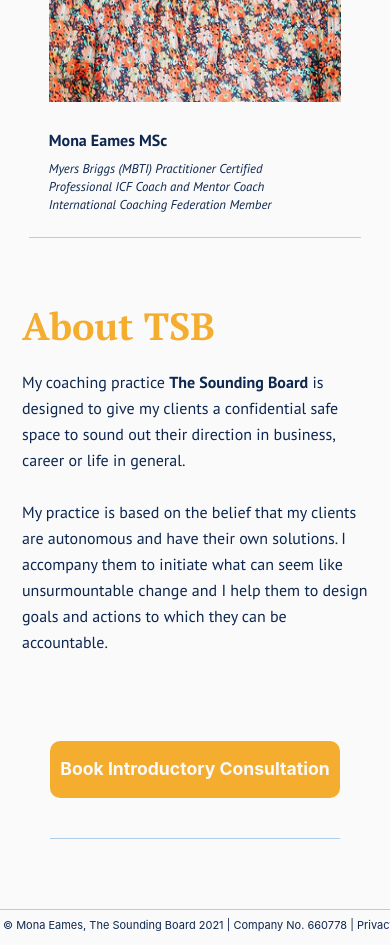
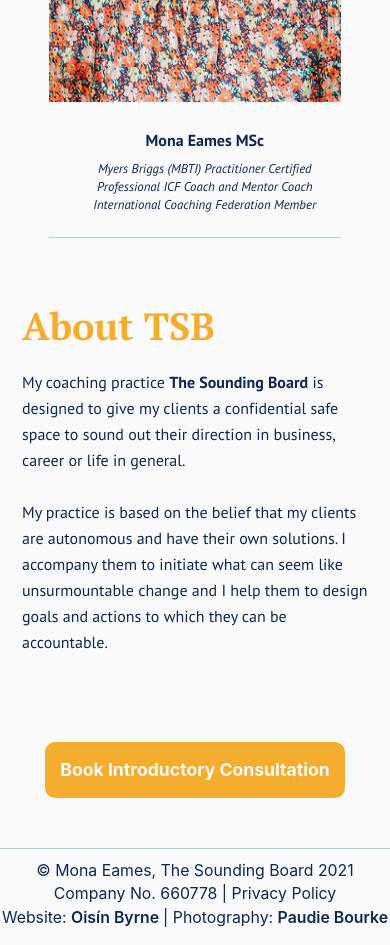
Before and after one commit to StudiousVanilla/tsb, a React (Create React App) app: page /about in a window 390 px wide. Shown: the part 1140-2085 px from the top of the page. Built offline with nearby package versions, Linux system fonts and the light colour scheme; no server answers.

Commit message:
xd fixes TODO: - xd commets about mob blogs and blog styling - mob home page img probelms - HR page

```diff
--- a/src/components/Footer.js
+++ b/src/components/Footer.js
@@ -2,7 +2,8 @@ import { Link } from "react-router-dom";
 
 const Footer = () => {
     return (
-        <footer className='footer'>
+        <div>
+            <footer className='footer no-mob'>
                     <p>&#169;
                         Mona Eames, The Sounding Board 2021
                         | Company No. 660778
@@ -13,6 +14,16 @@ const Footer = () => {
                         | Photography: Paudie Bourke
                     </p>
             </footer>
+            <footer className='footer mob-footer mob-only'>
+                <p>&#169; Mona Eames, The Sounding Board 2021</p>
+                <p>
+                    Company No. 660778 | <Link to="/privacy" className='link'> Privacy Policy </Link>
+                </p>
+                <p>
+                    Website: <a href="https://oisinbyrne.me" className='dev-credit link'> Oisín Byrne </a> | Photography: <a href="https://www.paudiebourkephotography.com/" className='dev-credit link'> Paudie Bourke </a>
+                </p>
+            </footer>
+        </div>
      );
 }
 
--- a/src/components/Home.js
+++ b/src/components/Home.js
@@ -33,7 +33,7 @@ const Home = () => {
                 </div>
                 <div className='quote'>
                     <p className='quote-text no-mob'>
-                        I help individuals and teams to develop themselves personally and professionally through the coaching process, enabling them to get clarity and take positive actions to move forward in their lives/careers/roles.
+                        I help individuals and teams to develop themselves through <b>bespoke coaching solutions</b> that provide sustainable personal and professional development, enabling them to take <b>positive action.</b>
                     </p>
                     <p className='quote-text no-mob'>
                         <br/>
--- a/src/components/MobIndCoaching.js
+++ b/src/components/MobIndCoaching.js
@@ -57,22 +57,6 @@ const MobIndCoaching = () => {
                         <Bookingbtn/>
                     </main>
                 </div>
-
-
-
-
-
-
-
-
-
-
-
-
-
-
-
-
                 <div className='content-container coaching-container'>
                     <main className='coaching-main'>
                         <h2 className='coaching-category-title  ex-title mob-title1'>
@@ -96,25 +80,6 @@ const MobIndCoaching = () => {
                         <Bookingbtn/>
                     </main>
                 </div>
-
-
-
-
-
-
-
-
-
-
-
-
-
-
-
-
-
-
-
                 <div className='content-container coaching-container'>
                     <main className='coaching-main'>
                         <h2 className='coaching-category-title  ex-title mob-title1'>
@@ -138,20 +103,10 @@ const MobIndCoaching = () => {
                         <Bookingbtn/>
                     </main>
                 </div>
-
-
-
-
-
-
-
-
-
-
                 <div className='content-container coaching-container'>
                     <main className='coaching-main'>
                         <h2 className='coaching-category-title  ex-title mob-title1'>
-                            Coach Mentoring
+                            Mentor Coaching
                         </h2>
                         <div className='coaching-info mob-par1'>
                             <p className='coaching-info-text'>Mentor Coaching involves being coached on your coaching skills in preparation for certification as a coach, rather than coaching on work goals, personal elements, life balance or other topics unrelated to the development of your coaching skills.</p>
@@ -171,17 +126,7 @@ const MobIndCoaching = () => {
                         <Bookingbtn/>
                     </main>
                 </div>
-
-
-
-
-
-
-
-
-
             </div>
-
         </div>
      );
 }
--- a/src/components/MobileMenu.js
+++ b/src/components/MobileMenu.js
@@ -67,7 +67,7 @@ const MobileMenu = ({toggleMenu}) => {
                 <div className="mob-menu-option">
                     <button className="mob-menu-btn" style ={{border: 'none'}}>
                         <Link className="mob-menu-text" onClick={toggleMenu}>
-                            X
+                           <b>X</b>
                         </Link>
                     </button>
                 </div>
--- a/src/components/sidebar.js
+++ b/src/components/sidebar.js
@@ -30,8 +30,8 @@ const Sidebar = ({toggleMenu, menuToggle}) => {
 
         // gives time for data to fetch, can be a little slow using free heroku backend ( no dyno)
         setTimeout(()=>{
-            // setBlog(blogData[0])
-            // setBlogThemes(blogData[1])
+            setBlog(blogData[0])
+            setBlogThemes(blogData[1])
         }, 2000 )
     }
 
--- a/src/index.css
+++ b/src/index.css
@@ -338,12 +338,17 @@ body::-webkit-scrollbar {
 
   .non-side-content{margin: 0;}
 
-  .footer{
+  .mob-footer{
+    min-width: 0px;
     width: 100vw;
-    margin: 4px 0px 3px 0px;
-    padding: 7px 0px 3px 3px;
-    border-left: none;
+    padding: 10px 0px;
+    margin: 0px;
+    text-align: center;
+    font-size: 0.9em;
+    border-left: 0px;
   }
+
+
 
 
 
@@ -358,12 +363,13 @@ body::-webkit-scrollbar {
     position: fixed;
     height: 100vh;
     width: 100vw;
+    padding-top: 30px;
     background-color: var(--tsb-blue);
     z-index: 3;
   }
 
   .mob-menu-option{
-    height: 11.5%;
+    height: 10%;
     display: flex;
     justify-content: center;
     align-items: center;
@@ -387,7 +393,7 @@ body::-webkit-scrollbar {
   }
 
   .mob-menu-text{
-    font-size: 1.8em;
+    font-size: 1.5em;
     font-family: 'Pt sans';
     color: var(--tsb-navy);
   }
@@ -519,7 +525,7 @@ body::-webkit-scrollbar {
 
   .booking-btn{
     font-size: 1em;
-    padding: 15px 10px;
+    padding: 15px 15px;
     color: var(--bg-grey);
     background-color: var(--tsb-orange);
     border: none;
@@ -527,7 +533,6 @@ body::-webkit-scrollbar {
 
   .booking-btn-container a{
     padding-bottom: 40px;
-    border-bottom: 1px solid var(--tsb-blue);
   }
 
   footer, p{
@@ -610,10 +615,11 @@ body::-webkit-scrollbar {
     }
 
     .credential-container{
-      width: 85%;
+      width: 75%;
       padding-left: 5%;
       padding-bottom: 20px;
       margin-bottom: 50px;
+      text-align: center;
       border-bottom: 1px solid var(--tsb-blue);
     }
 
@@ -725,16 +731,19 @@ body::-webkit-scrollbar {
 
     .mobile-coaching-title{
       padding-top: 40px;
-      padding-bottom: 40px;
       font-size: 1.25em;
+      line-height: 1.95em;
       color: var(--tsb-navy);
-      border-bottom: 1px solid var(--tsb-blue);
     }
 
     .coaching-category-title{
+      width: 90vw;
+      margin: 5px auto;
+      padding-top: 40px;
       color: var(--tsb-orange);
       text-align: center;
       font-size: 2em;
+      border-top: 1px solid var(--tsb-blue);
     }
 
     .coaching-info-text, .coaching-category-testimony, .attestant{
```
Also changed, not shown: 1 other file (tests, documents, lock files or other folders). Lines whose indentation alone changed are shown as unchanged.
